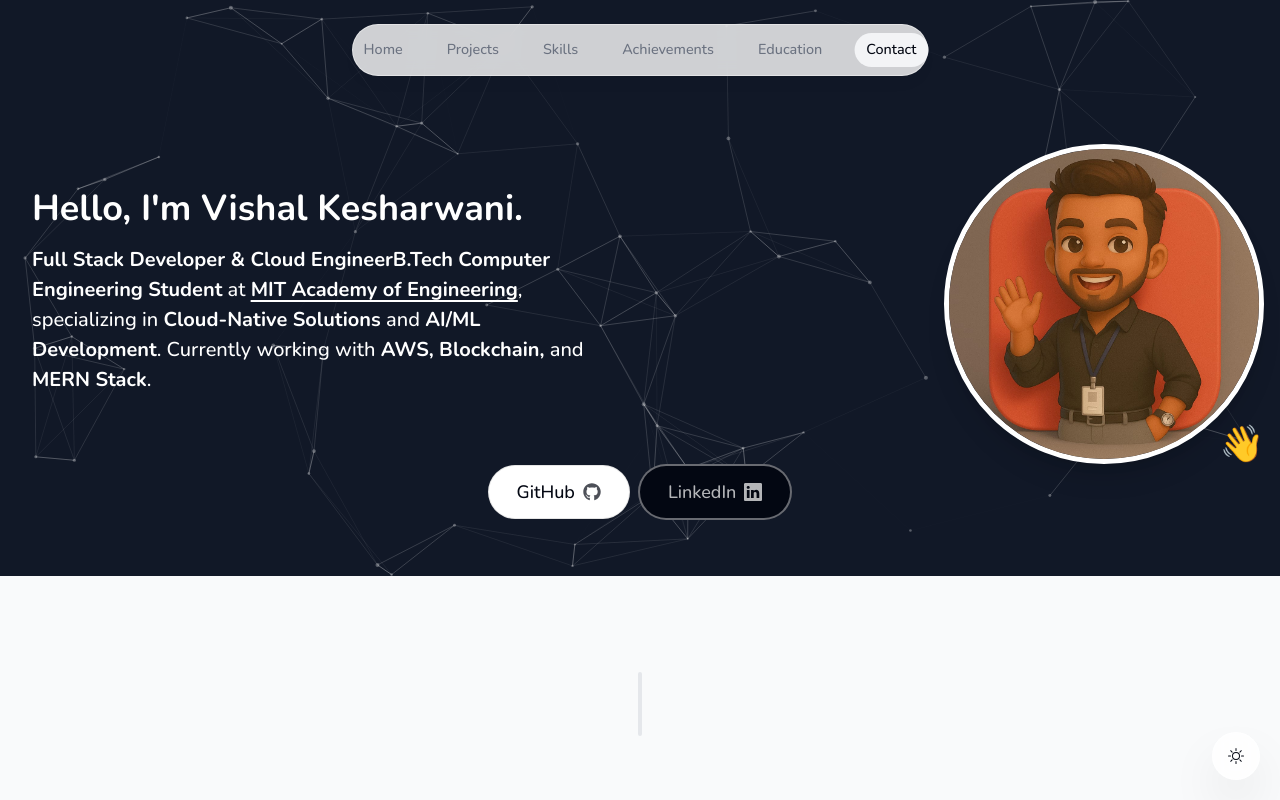
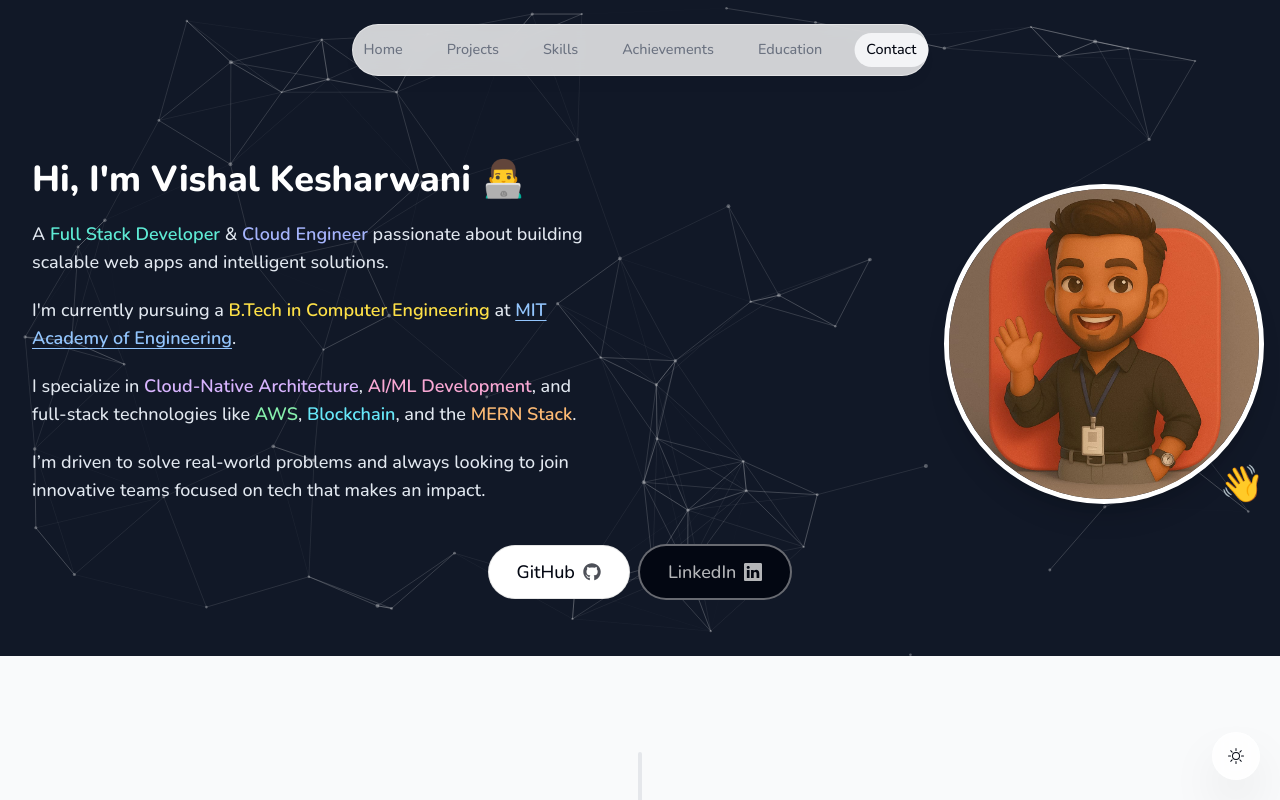
Before and after one commit to vishal-kesharwani/Vishal-Portfolio, a Next.js app: page / in a window 1280 px wide. Shown: the top 800 px of the page. Built offline with nearby package versions, Linux system fonts and the light colour scheme.

Commit message:
changes1

```diff
--- a/components/intro.tsx
+++ b/components/intro.tsx
@@ -63,31 +63,48 @@
         {/* Text Content */}
 <div className="w-full md:w-1/2 text-left">
   <motion.div
-            className="mb-10 mt-4 px-0 sm:px-4 text-lg font-medium !leading-[1.5] sm:text-xl text-white"
+    className="mb-10 mt-4 px-0 sm:px-4 text-base sm:text-lg font-medium leading-relaxed text-slate-200 space-y-5"
     initial={{ opacity: 0, y: 100 }}
     animate={{ opacity: 1, y: 0 }}
   >
-            <h1 className="text-3xl sm:text-4xl font-bold mb-4">
-              Hello, I'm Vishal Kesharwani.
+    <h1 className="text-3xl sm:text-4xl font-extrabold text-white mb-2">
+      Hi, I'm Vishal Kesharwani 👨‍💻
     </h1>
 
+    <p>
+      A <span className="text-teal-300 font-semibold">Full Stack Developer</span> &{" "}
+      <span className="text-indigo-300 font-semibold">Cloud Engineer</span> passionate about building scalable web apps and intelligent solutions.
+    </p>
 
-            <span className="font-bold">Full Stack Developer & Cloud Engineer</span>
-            <span className="font-bold">B.Tech Computer Engineering Student</span> at{" "}
+    <p>
+      I'm currently pursuing a <span className="text-yellow-300 font-semibold">B.Tech in Computer Engineering</span> at{" "}
       <a
         href="https://mitaoe.ac.in/"
-              className="font-bold underline"
+        className="underline font-semibold text-blue-300 hover:text-blue-200 transition-colors"
         target="_blank"
-              style={{ textUnderlineOffset: '4px' }}
+        rel="noopener noreferrer"
+        style={{ textUnderlineOffset: "4px" }}
       >
         MIT Academy of Engineering
-            </a>, {" "}
-            specializing in <span className="font-bold">Cloud-Native Solutions</span> {" "}
-            and <span className="font-bold">AI/ML Development</span>. Currently working with {" "}
-            <span className="font-bold">AWS, Blockchain,</span> and {" "}
-            <span className="font-bold">MERN Stack</span>.
+      </a>
+      .
+    </p>
+
+    <p>
+      I specialize in <span className="text-purple-300 font-semibold">Cloud-Native Architecture</span>,{" "}
+      <span className="text-pink-300 font-semibold">AI/ML Development</span>, and full-stack technologies like{" "}
+      <span className="text-green-300 font-semibold">AWS</span>,{" "}
+      <span className="text-cyan-300 font-semibold">Blockchain</span>, and the{" "}
+      <span className="text-orange-300 font-semibold">MERN Stack</span>.
+    </p>
+
+    <p>
+      I’m driven to solve real-world problems and always looking to join innovative teams focused on tech that makes an impact.
+    </p>
   </motion.div>
 </div>
+
+
       </div>
       <motion.div
         className="flex flex-row items-center justify-center gap-2 px-4 text-lg font-medium"
```
Also changed, not shown: 1 other file (tests, documents, lock files or other folders). Lines whose indentation alone changed are shown as unchanged.
